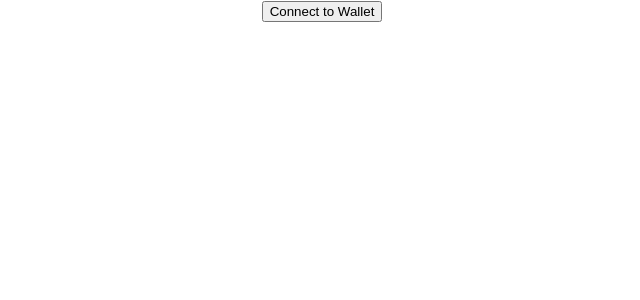
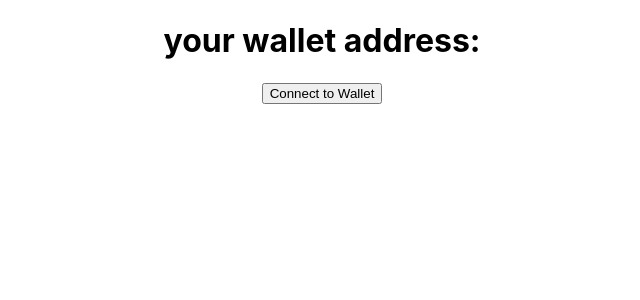
Before and after one commit to panthsolanki/crowdfunding, a React (Create React App) app in the folder frontend/: page / in a window 1280 px wide. Shown: the top 300 px of the page, without its empty margins (318-958 px from the left). Built offline with nearby package versions, Linux system fonts and the light colour scheme; what @solana/web3.js would draw is missing.

Commit message:
error fixed

```diff
--- a/frontend/src/App.js
+++ b/frontend/src/App.js
@@ -92,17 +92,17 @@ const App = () => {
   };
 
   const renderConnectedWallet = () => {
-    <>
+    return <>
       <button onClick={createCampaign}>Create Campaign</button>
       <button onClick={getCampaigns}>Get Campaigns</button>
       <br />
-      {campaigns.length && campaigns.map(campaign => (<>
+      {campaigns.map((campaign, index) => (<div key={index}>
         <p>Campaign ID: {campaign.pubkey.toString()}</p>
         <p>Balance: {(campaign.amountDonated / web3.LAMPORTS_PER_SOL).toString()}</p>
         <p>{campaign.name}</p>
         <p>{campaign.description}</p>
         <br />
-      </>))}
+      </div>))}
     </>
   };
 
@@ -119,6 +119,7 @@ const App = () => {
   }, []);
 
   return (<div className='App'>
+    <h1>your wallet address: {walletAddress} </h1>
     {!walletAddress && renderNotConnectedWallet()}
     {walletAddress && renderConnectedWallet()}
   </div>)
```
Also changed, not shown: tsconfig.json (+10 -3 lines), 1 other file (tests, documents, lock files or other folders).
